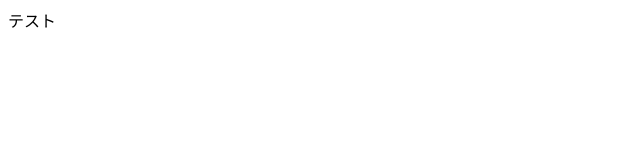
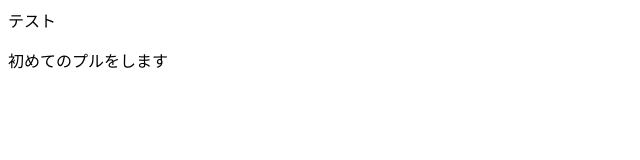
Before and after one commit to uchida725/git-test, a plain HTML site: page index.html in a window 1280 px wide. Shown: the whole page, without its empty margins (0-640 px from the left). Drawn offline with Linux system fonts and the light colour scheme.

Commit message:
Update index.html

```diff
--- a/index.html
+++ b/index.html
@@ -1 +1,2 @@
 <p>テスト</p>
+<p>初めてのプルをします</p>
```
